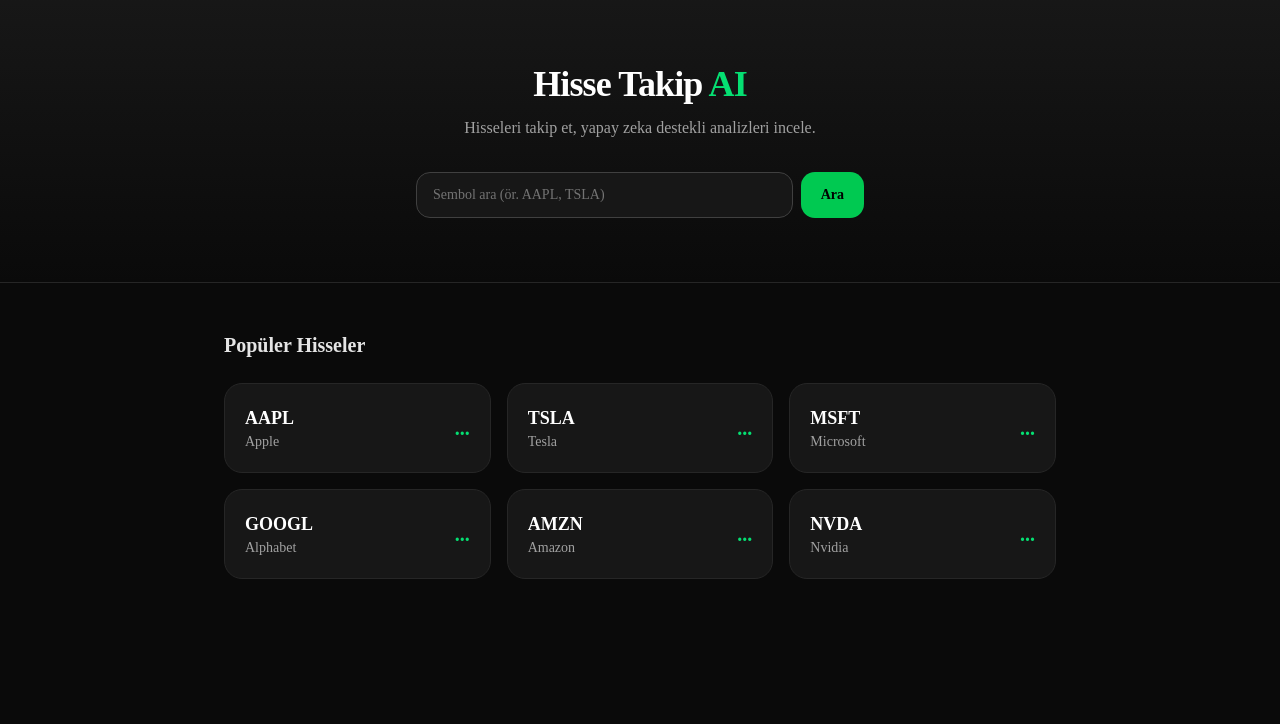
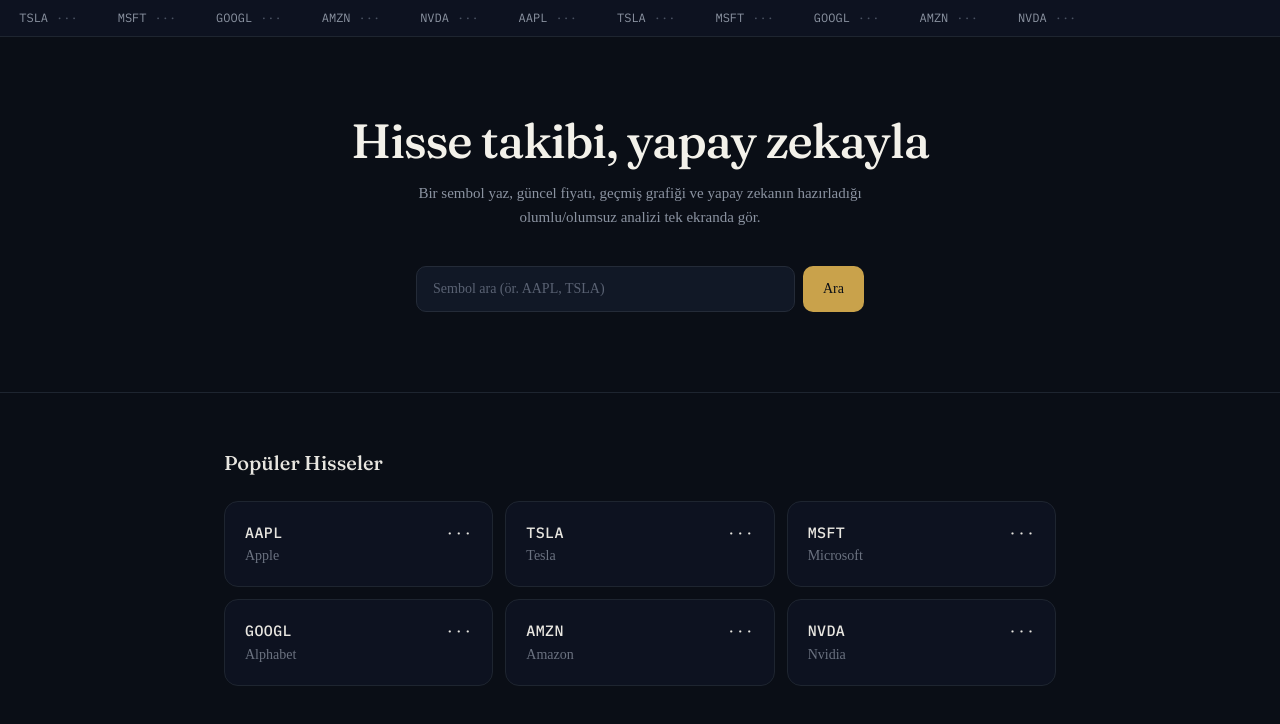
Before and after one commit to egemenoral1-jpg/hisse-takip-ai, a Next.js app in the folder frontend/: page / in a window 1280 px wide. Shown: the top 724 px of the page. Built offline with nearby package versions, Linux system fonts and the light colour scheme; no server answers.

Commit message:
Ana sayfa yeni tasarim: lacivert-altin palet, serif baslik, kayan ticker seridi

```diff
--- a/frontend/src/app/globals.css
+++ b/frontend/src/app/globals.css
@@ -8,8 +8,8 @@
   --color-background: var(--background);
   --color-foreground: var(--foreground);
   --font-sans: var(--font-sans);
-  --font-mono: var(--font-geist-mono);
-  --font-heading: var(--font-sans);
+  --font-mono: var(--font-mono);
+  --font-heading: var(--font-display);
   --color-sidebar-ring: var(--sidebar-ring);
   --color-sidebar-border: var(--sidebar-border);
   --color-sidebar-accent-foreground: var(--sidebar-accent-foreground);
@@ -128,3 +128,15 @@
     @apply font-sans;
   }
 }
+@keyframes ticker-scroll {
+  from {
+    transform: translateX(0);
+  }
+  to {
+    transform: translateX(-50%);
+  }
+}
+
+.ticker-track {
+  animation: ticker-scroll 40s linear infinite;
+}
--- a/frontend/src/app/layout.tsx
+++ b/frontend/src/app/layout.tsx
@@ -1,29 +1,41 @@
 import type { Metadata } from "next";
-import { Geist, Geist_Mono } from "next/font/google";
+import { Fraunces, Inter, IBM_Plex_Mono } from "next/font/google";
 import "./globals.css";
 
-const geistSans = Geist({
-  variable: "--font-geist-sans",
+const fraunces = Fraunces({
+  variable: "--font-display",
+  subsets: ["latin"],
+  weight: ["400", "500", "600"],
+});
+
+const inter = Inter({
+  variable: "--font-sans",
   subsets: ["latin"],
 });
 
-const geistMono = Geist_Mono({
-  variable: "--font-geist-mono",
+const plexMono = IBM_Plex_Mono({
+  variable: "--font-mono",
   subsets: ["latin"],
+  weight: ["400", "500"],
 });
 
 export const metadata: Metadata = {
-  title: "Create Next App",
-  description: "Generated by create next app",
+  title: "Hisse Takip AI",
+  description: "Yapay zeka destekli hisse takip ve analiz sitesi",
 };
 
-export default function RootLayout({ children }: LayoutProps<"/">) {
+export default function RootLayout({
+  children,
+}: Readonly<{
+  children: React.ReactNode;
+}>) {
   return (
-    <html
-      lang="en"
-      className={`${geistSans.variable} ${geistMono.variable} h-full antialiased`}
-    >
-      <body className="min-h-full flex flex-col">{children}</body>
+    <html lang="tr">
+      <body
+        className={`${fraunces.variable} ${inter.variable} ${plexMono.variable} antialiased`}
+      >
+        {children}
+      </body>
     </html>
   );
 }
--- a/frontend/src/app/page.tsx
+++ b/frontend/src/app/page.tsx
@@ -38,7 +38,6 @@
 
     fetchPrices();
     const interval = setInterval(fetchPrices, 30000);
-
     return () => clearInterval(interval);
   }, []);
 
@@ -50,29 +49,80 @@
     }
   };
 
+  const tickerList = [...POPULAR_STOCKS, ...POPULAR_STOCKS]; // kesintisiz kaymasi icin ikiye katliyoruz
+
   return (
-    <main className="min-h-screen bg-neutral-950 text-white">
-      {/* Ust hero alani */}
-      <div className="border-b border-neutral-800 bg-gradient-to-b from-neutral-900 to-neutral-950 px-8 py-16">
-        <div className="mx-auto max-w-4xl text-center">
-          <h1 className="text-4xl font-bold tracking-tight">
-            Hisse Takip <span className="text-green-400">AI</span>
+    <main
+      className="min-h-screen text-[#E8E6E0]"
+      style={{ backgroundColor: "#0A0E16" }}
+    >
+      {/* Kayan ticker seridi */}
+      <div
+        className="overflow-hidden border-b py-2.5"
+        style={{ borderColor: "#1E2530", backgroundColor: "#0D1220" }}
+      >
+        <div className="ticker-track flex w-max gap-10">
+          {tickerList.map((s, i) => {
+            const p = prices[s.symbol];
+            return (
+              <span
+                key={i}
+                className="flex items-center gap-2 whitespace-nowrap font-[family-name:var(--font-mono)] text-xs"
+              >
+                <span className="text-[#8B93A1]">{s.symbol}</span>
+                {p ? (
+                  <>
+                    <span className="text-[#E8E6E0]">${p.price}</span>
+                    <span
+                      className={
+                        p.change_percent >= 0
+                          ? "text-emerald-400"
+                          : "text-red-400"
+                      }
+                    >
+                      {p.change_percent >= 0 ? "↑" : "↓"}{" "}
+                      {Math.abs(p.change_percent)}%
+                    </span>
+                  </>
+                ) : (
+                  <span className="text-[#4A5262]">···</span>
+                )}
+              </span>
+            );
+          })}
+        </div>
+      </div>
+
+      {/* Hero alani */}
+      <div
+        className="border-b px-8 py-20"
+        style={{ borderColor: "#1E2530" }}
+      >
+        <div className="mx-auto max-w-3xl text-center">
+          <h1 className="font-[family-name:var(--font-display)] text-5xl font-medium tracking-tight text-[#F3F1EA]">
+            Hisse takibi, yapay zekayla
           </h1>
-          <p className="mt-3 text-neutral-400">
-            Hisseleri takip et, yapay zeka destekli analizleri incele.
+          <p className="mx-auto mt-4 max-w-lg text-[15px] leading-relaxed text-[#8B93A1]">
+            Bir sembol yaz, güncel fiyatı, geçmiş grafiği ve yapay zekanın
+            hazırladığı olumlu/olumsuz analizi tek ekranda gör.
           </p>
 
-          <form onSubmit={handleSearch} className="mx-auto mt-8 flex max-w-md gap-2">
+          <form
+            onSubmit={handleSearch}
+            className="mx-auto mt-9 flex max-w-md gap-2"
+          >
             <input
               type="text"
               value={searchInput}
               onChange={(e) => setSearchInput(e.target.value)}
               placeholder="Sembol ara (ör. AAPL, TSLA)"
-              className="flex-1 rounded-xl border border-neutral-700 bg-neutral-900 px-4 py-3 text-sm text-white placeholder-neutral-500 outline-none focus:border-green-500"
+              className="flex-1 rounded-lg border px-4 py-3 text-sm outline-none transition-colors placeholder:text-[#5A6273] focus:border-[#C9A24B]"
+              style={{ borderColor: "#242B38", backgroundColor: "#111826" }}
             />
             <button
               type="submit"
-              className="rounded-xl bg-green-500 px-5 py-3 text-sm font-semibold text-black transition-colors hover:bg-green-400"
+              className="rounded-lg px-5 py-3 text-sm font-medium text-[#0A0E16] transition-opacity hover:opacity-90"
+              style={{ backgroundColor: "#C9A24B" }}
             >
               Ara
             </button>
@@ -81,47 +131,47 @@
       </div>
 
       {/* Populer hisseler */}
-      <div className="mx-auto max-w-4xl px-8 py-12">
-        <h2 className="mb-6 text-xl font-bold text-neutral-200">
+      <div className="mx-auto max-w-4xl px-8 py-14">
+        <h2 className="mb-6 font-[family-name:var(--font-display)] text-xl font-medium text-[#E8E6E0]">
           Popüler Hisseler
         </h2>
 
-        <div className="grid grid-cols-1 gap-4 sm:grid-cols-2 md:grid-cols-3">
-          {POPULAR_STOCKS.map((s) => (
+        <div className="grid grid-cols-1 gap-3 sm:grid-cols-2 md:grid-cols-3">
+          {POPULAR_STOCKS.map((s) => {
+            const p = prices[s.symbol];
+            const isUp = p ? p.change_percent >= 0 : true;
+            return (
               <Link
                 key={s.symbol}
                 href={`/hisse/${s.symbol}`}
-              className="group rounded-2xl border border-neutral-800 bg-neutral-900 p-5 transition-all hover:border-green-500/50 hover:bg-neutral-800/50"
+                className="group rounded-xl border p-5 transition-colors"
+                style={{ borderColor: "#1E2530", backgroundColor: "#0D1220" }}
               >
-              <div className="flex items-center justify-between">
+                <div className="flex items-start justify-between">
                   <div>
-                  <p className="text-lg font-bold group-hover:text-green-400">
+                    <p className="font-[family-name:var(--font-mono)] text-[15px] font-medium tracking-wide text-[#E8E6E0] group-hover:text-[#C9A24B]">
                       {s.symbol}
                     </p>
-                  <p className="text-sm text-neutral-400">{s.name}</p>
+                    <p className="mt-0.5 text-sm text-[#6B7280]">{s.name}</p>
                   </div>
                   <div className="text-right">
-                  <p className="text-xl font-semibold text-green-400">
-                    {prices[s.symbol] !== undefined
-                      ? `$${prices[s.symbol].price}`
-                      : "..."}
+                    <p className="font-[family-name:var(--font-mono)] text-[15px] text-[#E8E6E0]">
+                      {p ? `$${p.price}` : "···"}
                     </p>
-                  {prices[s.symbol] !== undefined && (
+                    {p && (
                       <p
-                      className={`text-xs font-medium ${
-                        prices[s.symbol].change_percent >= 0
-                          ? "text-green-400"
-                          : "text-red-400"
+                        className={`mt-0.5 text-xs ${
+                          isUp ? "text-emerald-400" : "text-red-400"
                         }`}
                       >
-                      {prices[s.symbol].change_percent >= 0 ? "↑" : "↓"}{" "}
-                      {Math.abs(prices[s.symbol].change_percent)}%
+                        {isUp ? "↑" : "↓"} {Math.abs(p.change_percent)}%
                       </p>
                     )}
                   </div>
                 </div>
               </Link>
-          ))}
+            );
+          })}
         </div>
       </div>
     </main>
```
Lines whose indentation alone changed are shown as unchanged.
